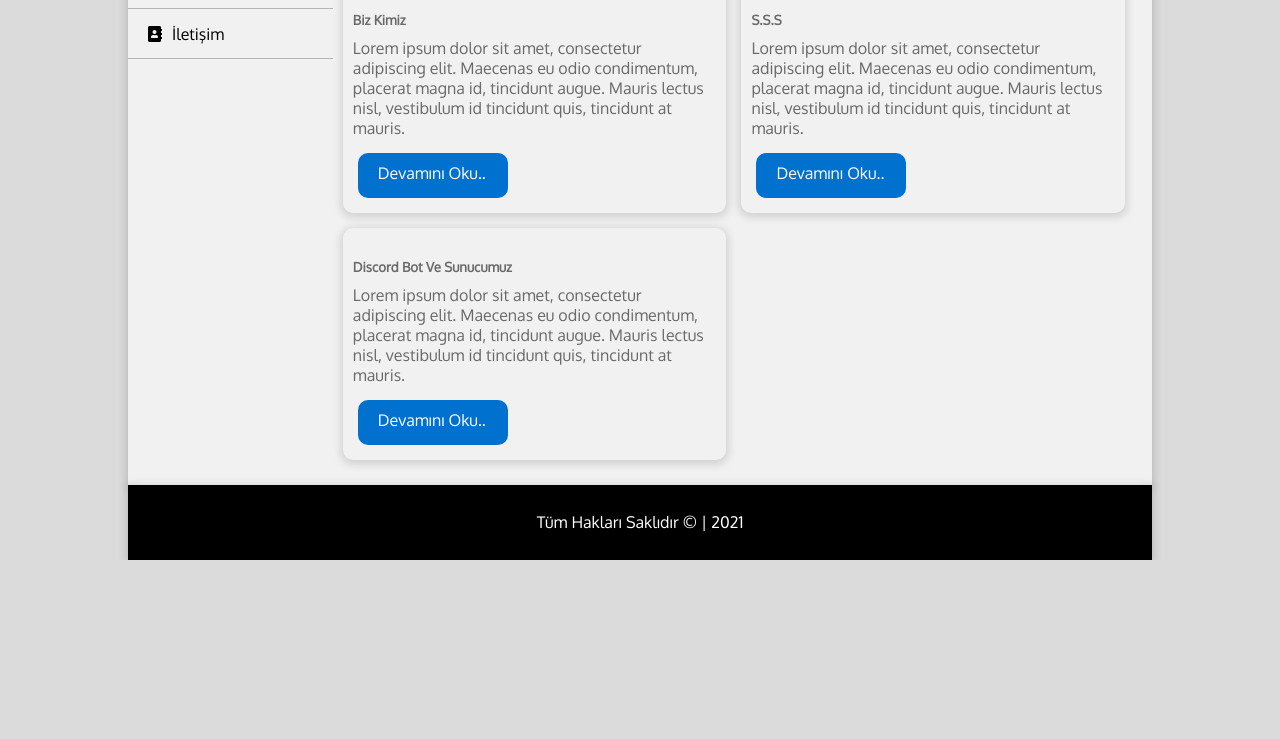
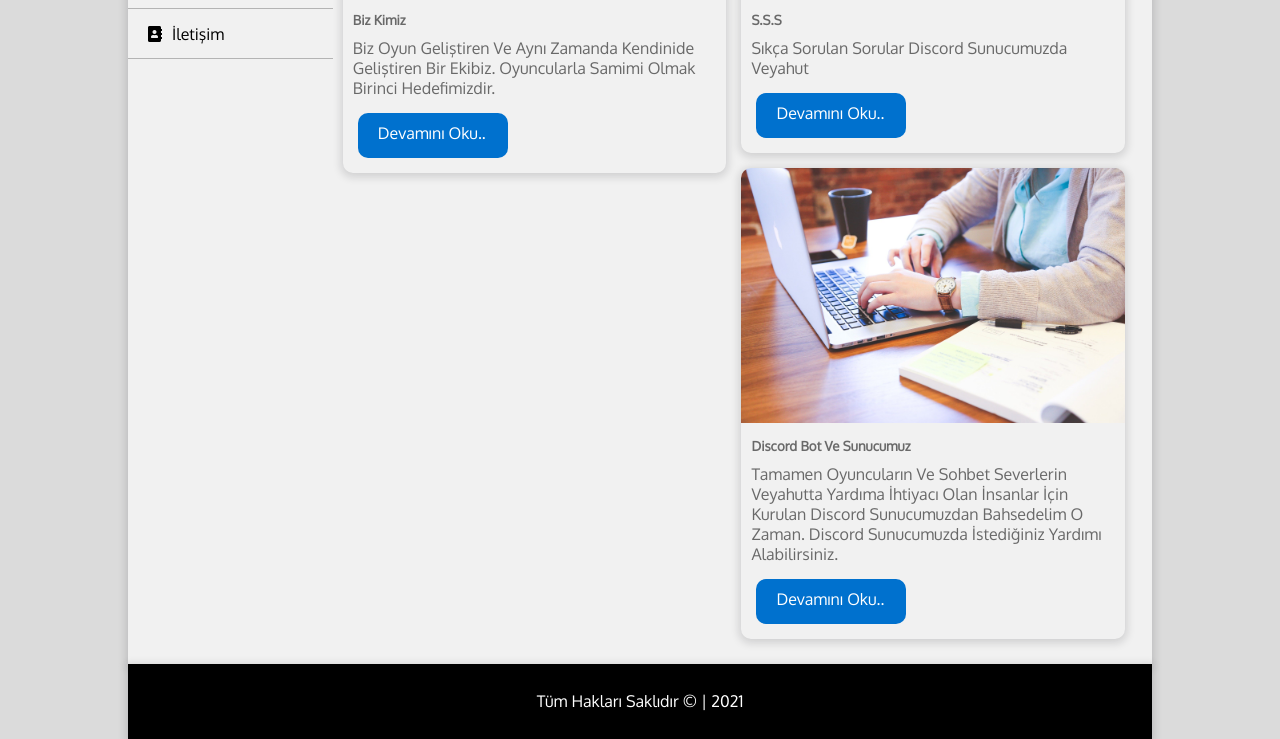
Before and after one commit to SquareriaEntertainment/squareria.github.io, a plain HTML site: page index.html in a window 1280 px wide. Shown: the part 621-1360 px from the top of the page. Before the commit the page ends 1181 px from the top, so only its background shows below. Drawn offline with Linux system fonts and the light colour scheme.

Commit message:
Five
Five

```diff
--- a/index.html
+++ b/index.html
@@ -53,7 +53,7 @@
                         <img src="img/r2.jpg" alt="" class="rsm">
 
                         <h5>Biz Kimiz</h5>
-                        <p class="icerikText">Lorem ipsum dolor sit amet, consectetur adipiscing elit. Maecenas eu odio condimentum, placerat magna id, tincidunt augue. Mauris lectus nisl, vestibulum id tincidunt quis, tincidunt at mauris.
+                        <p class="icerikText">Biz Oyun Geliştiren Ve Aynı Zamanda Kendinide Geliştiren Bir Ekibiz. Oyuncularla Samimi Olmak Birinci Hedefimizdir.
                         </p>
 
                         <a href="https://squareriaentertainment.github.io/hakkimizda.html" class="btnDevam">Devamını Oku..</a>
@@ -65,10 +65,10 @@
                         <img src="img/r3.jpg" alt="" class="rsm">
 
                         <h5>S.S.S</h5>
-                        <p class="icerikText">Lorem ipsum dolor sit amet, consectetur adipiscing elit. Maecenas eu odio condimentum, placerat magna id, tincidunt augue. Mauris lectus nisl, vestibulum id tincidunt quis, tincidunt at mauris.
+                        <p class="icerikText">Sıkça Sorulan Sorular Discord Sunucumuzda Veyahut
                         </p>
 
-                        <a href="#" class="btnDevam">Devamını Oku..</a>
+                        <a href="https://squareriaentertainment.github.io/sikcasorulansorular.html" class="btnDevam">Devamını Oku..</a>
 
                        </div>
 
@@ -77,10 +77,10 @@
                         <img src="img/r4.jpg" alt="" class="rsm">
 
                         <h5>Discord Bot Ve Sunucumuz</h5>
-                        <p class="icerikText">Lorem ipsum dolor sit amet, consectetur adipiscing elit. Maecenas eu odio condimentum, placerat magna id, tincidunt augue. Mauris lectus nisl, vestibulum id tincidunt quis, tincidunt at mauris.
+                        <p class="icerikText">Tamamen Oyuncuların Ve Sohbet Severlerin Veyahutta Yardıma İhtiyacı Olan İnsanlar İçin Kurulan Discord Sunucumuzdan Bahsedelim O Zaman. Discord Sunucumuzda İstediğiniz Yardımı Alabilirsiniz.
                         </p>
 
-                        <a href="#" class="btnDevam">Devamını Oku..</a>
+                        <a href="https://squareriaentertainment.github.io/discord.html" class="btnDevam">Devamını Oku..</a>
 
                        </div>
 
```
Also changed, not shown: devshots.html (+1 -1 lines), tumbasliklar.html (+5 -0 lines), img/banner1.jpg (added), img/r4.jpg (added), img/r5.jpg (added), img/r6.jpg (added), img/r7.jpg (added), img/r8.jpg (added).
